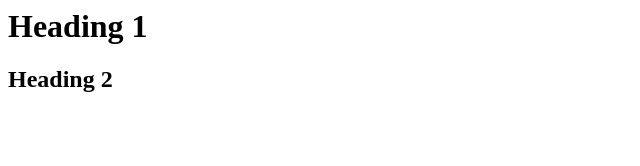
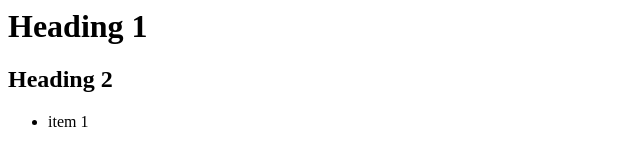
Before and after one commit to SagarPramod/first-git-project, a plain HTML site: page index.html in a window 1280 px wide. Shown: the full height of the page, 0-640 px from the left. Drawn offline with Linux system fonts and the light colour scheme.

Commit message:
feature-2-login: updated index.html with ul

```diff
--- a/index.html
+++ b/index.html
@@ -3,6 +3,11 @@
     <body>
         <h1>Heading 1</h1>
         <h2>Heading 2</h2>
+        <ul>
+            <li>
+                item 1
+            </li>
+        </ul>
 
     </body>
 
```
